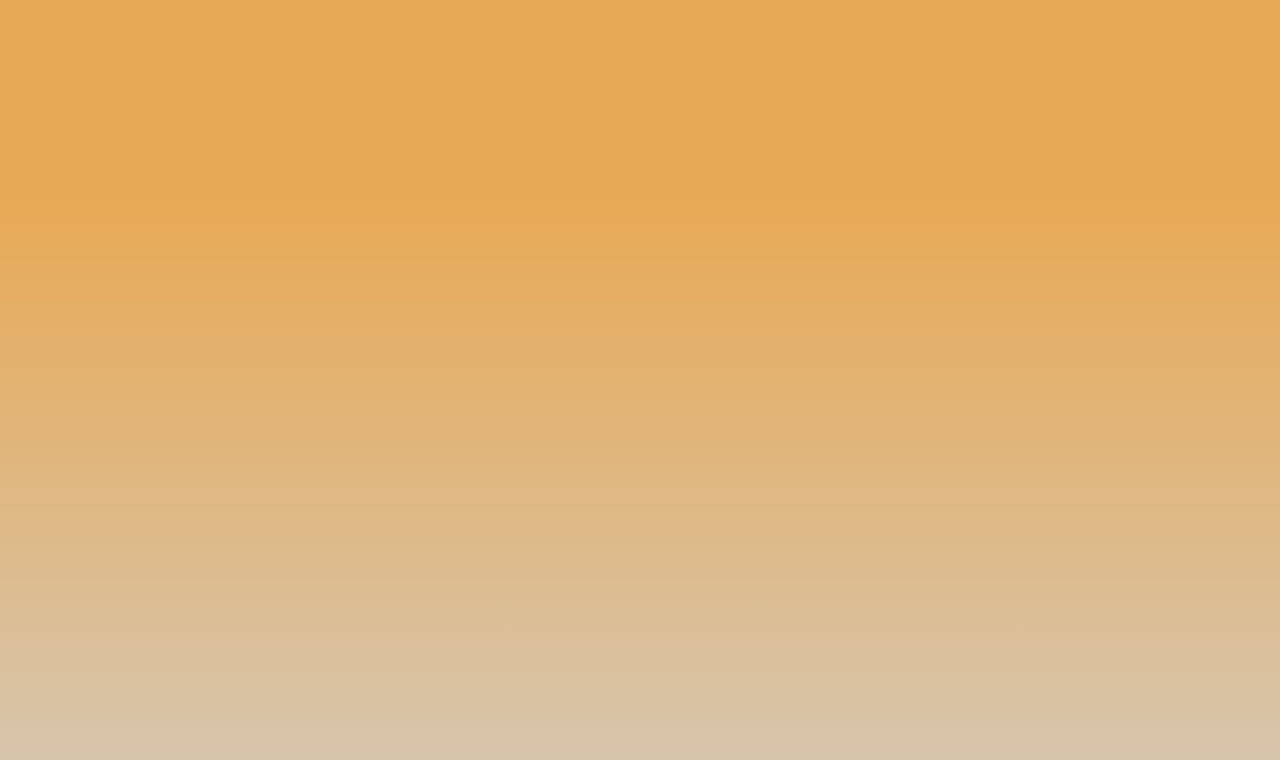
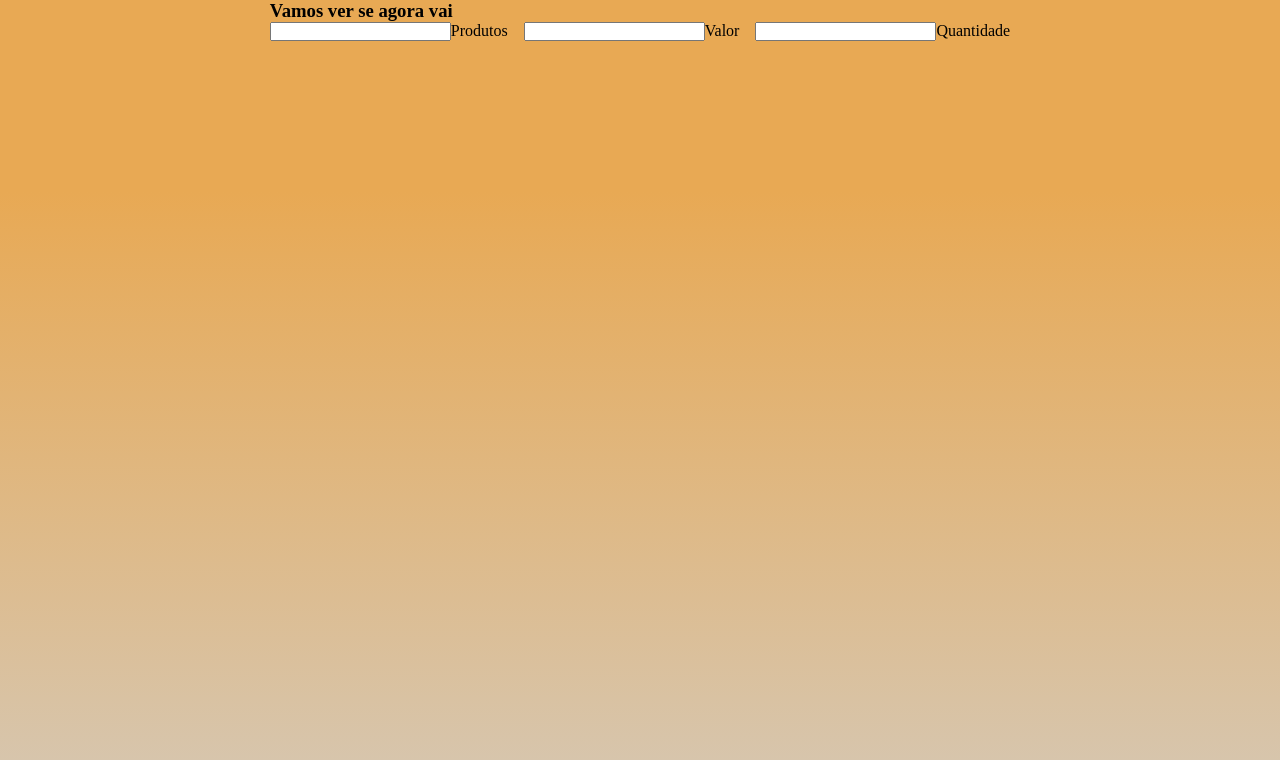
Before and after one commit to AbnnerB/shopping-assistant, a React (Create React App) app: page /counter in a window 1280 px wide. Before the commit this address had no page. Shown: the top 760 px of the page. Built offline with nearby package versions, Linux system fonts and the light colour scheme.

Commit message:
criando Counter

```diff
--- a/src/App.js
+++ b/src/App.js
@@ -2,6 +2,7 @@ import { BrowserRouter, Routes, Route } from "react-router-dom";
 
 import Home from "./pages/Home";
 import Count from "./pages/Count";
+import Counter from "./pages/Counter";
 
 function App() {
   return (
@@ -9,6 +10,7 @@ function App() {
       <Routes>
         <Route exact path="/" element={<Home />} />
         <Route path="/count" element={<Count />} />
+        <Route path="/counter" element={<Counter />} />
       </Routes>
     </BrowserRouter>
   );
--- a/src/pages/Count/index.js
+++ b/src/pages/Count/index.js
@@ -1,17 +1,17 @@
-import { useEffect, useState } from "react";
+// import { useState } from "react";
 
 import Header from "../../components/Header";
 
 import "./count.css";
 
 export default function Count() {
-  const [valor, setValor] = useState("");
-  const [quantidade, setQuantidade] = useState(1);
-  const [total, setTotal] = useState(0);
+  // const [valor, setValor] = useState("");
+  // const [quantidade, setQuantidade] = useState(1);
+  // const [total, setTotal] = useState(0);
 
-  const [arrayTodo, setArrayTodo] = useState(
-    () => JSON.parse(localStorage.getItem("arrayTodo")) || []
-  );
+  // const [arrayTodo, setArrayTodo] = useState(
+  //   () => JSON.parse(localStorage.getItem("arrayTodo")) || []
+  // );
 
   // useEffect(() => {
   //   function soma() {
@@ -52,13 +52,45 @@ export default function Count() {
   //   setQuantidade(13323);
   // });
 
-  function handleInputChange(total, item) {
-    const valorTotal = parseFloat(item.quant) * parseFloat(item.valor);
+  //Só na esperança de conseguir fazer isso funcionar
+  /*
+    function handleInputChange(e) {
+    if (e.target.getAttribute("name") === "inputValue") {
+      setArrayTodo((obj) => {
+        return {
+          ...obj,
+          valor: e.target.value,
+          quant: obj.quant,
+        };
+      });
+    }
+  */
 
-    console.log(total + valorTotal);
+  // function handleInputChange(e) {
+  //   if (e.target.getAttribute("name") === "inputValue") {
+  //     setArrayTodo({
+  //       id: arrayTodo.id,
+  //       text: arrayTodo.text,
+  //       checkedButton: arrayTodo.checkedButton,
+  //       valor: e.target.value,
+  //       quant: arrayTodo.quant,
+  //     });
+  //   } else if (e.target.getAttribute("name") === "inputQuant") {
+  //     setArrayTodo({
+  //       id: arrayTodo.id,
+  //       text: arrayTodo.text,
+  //       checkedButton: arrayTodo.checkedButton,
+  //       valor: arrayTodo.valor,
+  //       quant: e.target.value,
+  //     });
+  //   }
 
-    return total + valorTotal;
-  }
+  // const valorTotal = parseFloat(item.quant) * parseFloat(item.valor);
+  // console.log(total + valorTotal);
+  // return total + valorTotal;
+  // }
+
+  //tentei tudo
 
   return (
     <div className="containerHome">
@@ -98,7 +130,7 @@ export default function Count() {
             </td>
           </tr> */}
           {/* sa */}
-          {arrayTodo.map((item, index) => (
+          {/* {arrayTodo.map((item, index) => (
             <tr key={index}>
               <td>{item.text} </td>
               <td>
@@ -107,13 +139,14 @@ export default function Count() {
                   type="number"
                   placeholder="00"
                   min="1"
-                  value={item.valor}
+                  name="inputValue"
+                  // value={item.valor}
                   // onChange={(e) => arrayTodo.reduce(handleInputChange, 0)}
                   // onChange={ handleInputChange}
                   // onChange={(e) => handleInputChange(e)}
                   // onChange={() => arrayTodo.reduce(handleInputChange, 0)}
                   // onChange={(e) => setValor(e.target.value)}
-                  onChange={(e) => handleInputChange(e)}
+                  // onChange={(e) => handleInputChange(e)}
                 />
               </td>
               <td>
@@ -122,12 +155,13 @@ export default function Count() {
                   type="number"
                   placeholder="01"
                   min="1"
-                  value={item.quant}
-                  onChange={() => arrayTodo.reduce(handleInputChange, 0)}
+                  name="inputQuant"
+                  // value={item.quant}
+                  // onChange={(e) => handleInputChange(e)}
                 />
               </td>
             </tr>
-          ))}
+          ))} */}
         </tbody>
         <tfoot>
           <tr>
--- /dev/null
+++ b/src/pages/Counter/index.js
@@ -0,0 +1,24 @@
+import "./styles.css";
+
+export default function Counter() {
+  return (
+    <div>
+      <h3>Vamos ver se agora vai</h3>
+
+      <section className="topoInputs">
+        <div className="containerLabelInputs">
+          <input type="text" name="inputName" id="" />
+          <label>Produtos</label>
+        </div>
+        <div>
+          <input type="number" name="input" id="" />
+          <label>Valor</label>
+        </div>
+        <div>
+          <input type="number" name="input" id="" />
+          <label>Quantidade</label>
+        </div>
+      </section>
+    </div>
+  );
+}
--- /dev/null
+++ b/src/pages/Counter/styles.css
@@ -0,0 +1,4 @@
+.topoInputs {
+  display: flex;
+  gap: 1rem;
+}
--- a/src/pages/Home/index.js
+++ b/src/pages/Home/index.js
@@ -13,11 +13,6 @@ import {
 export default function Home() {
   const [texts, setTexts] = useState("");
   const [id, setId] = useState(0);
-
-  //
-  const [valor1, setValor1] = useState(Number);
-  const [quantidade1, setQuantidade1] = useState(Number);
-  //
 
   const [arrayTodo, setArrayTodo] = useState(
     () => JSON.parse(localStorage.getItem("arrayTodo")) || []
@@ -47,8 +42,8 @@ export default function Home() {
       id: id,
       text: texts,
       checkedButton: true,
-      valor: "",
-      quant: "",
+      valor: 0,
+      quant: 1,
     };
     setId(id + 1);
 
```
